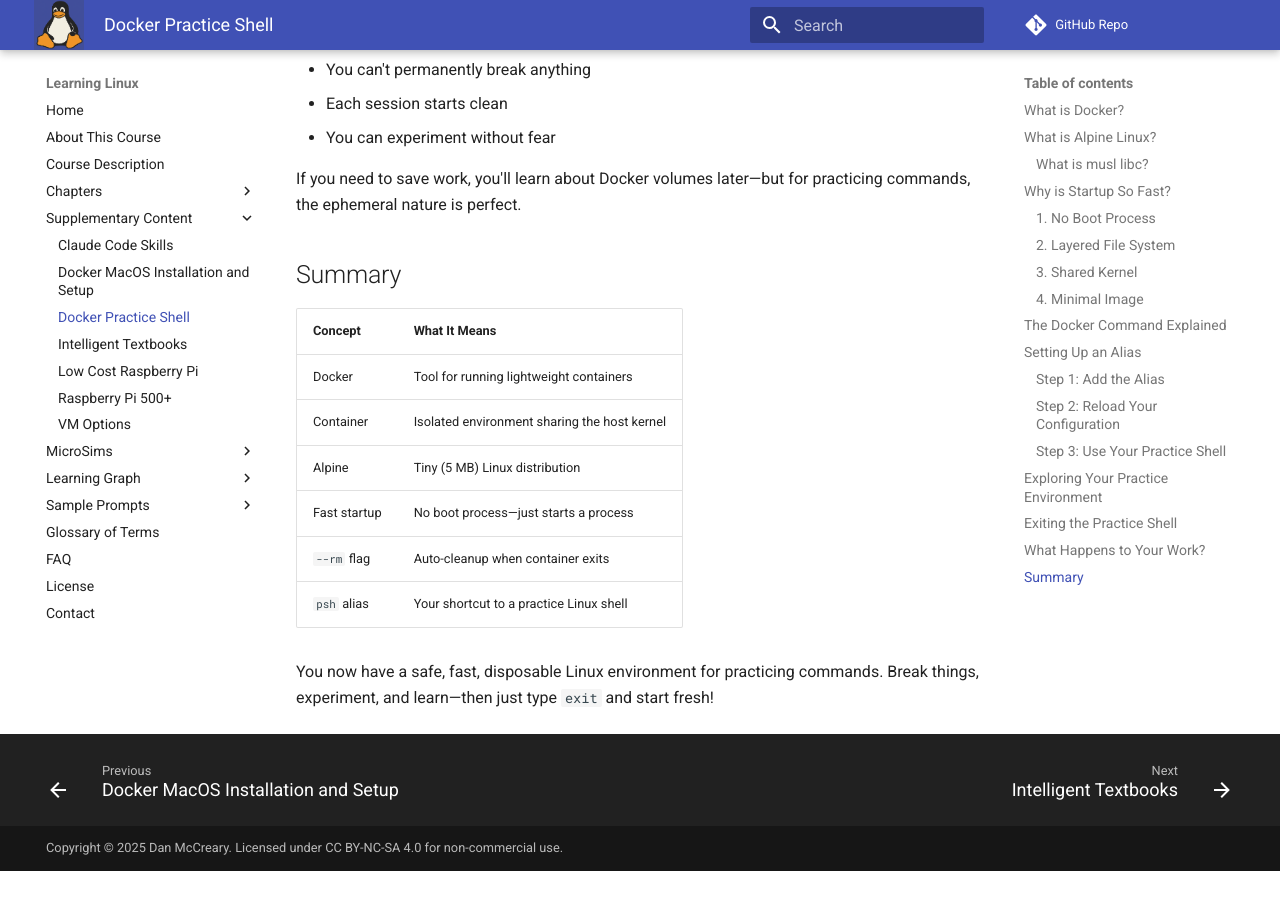
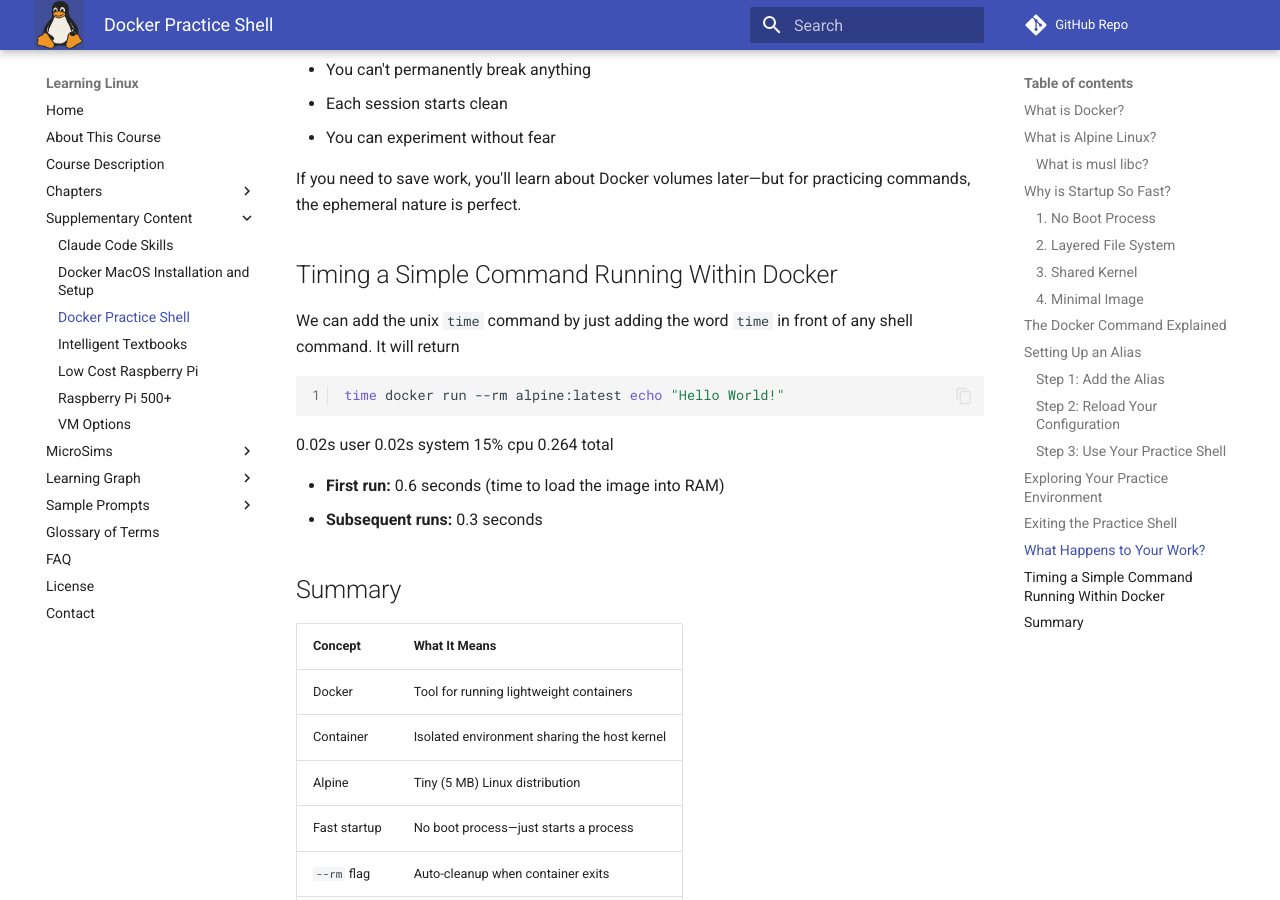
Before and after one commit to dmccreary/learning-linux, an MkDocs documentation site: the page built from docs/supplementary-content/docker-practice-shell.md, in a window 1280 px wide and 900 px high, scrolled down 5461 px. Built offline with MkDocs 1.6.1 and Material for MkDocs 9.7.7, drawn with Linux system fonts in a browser that asks for light colours; comment, search, counter and statistics services are not loaded; before the commit the page ends 6332 px from its top, so only the background shows below that.

Commit message:
added content an links to the docker practice shell

````diff
--- a/docs/supplementary-content/docker-practice-shell.md
+++ b/docs/supplementary-content/docker-practice-shell.md
@@ -202,6 +202,19 @@
 
 If you need to save work, you'll learn about Docker volumes later—but for practicing commands, the ephemeral nature is perfect.
 
+## Timing a Simple Command Running Within Docker
+
+We can add the unix `time` command by just adding the word `time` in front of any shell command.  It will return
+
+```sh
+time docker run --rm alpine:latest echo "Hello World!"
+```
+
+   0.02s user 0.02s system 15% cpu 0.264 total
+
+- **First run:** 0.6 seconds (time to load the image into RAM)
+- **Subsequent runs:** 0.3 seconds
+
 ## Summary
 
 | Concept | What It Means |
````
Also changed, not shown: docs/chapters/02-terminal-basics/index.md (+3 -2 lines).
